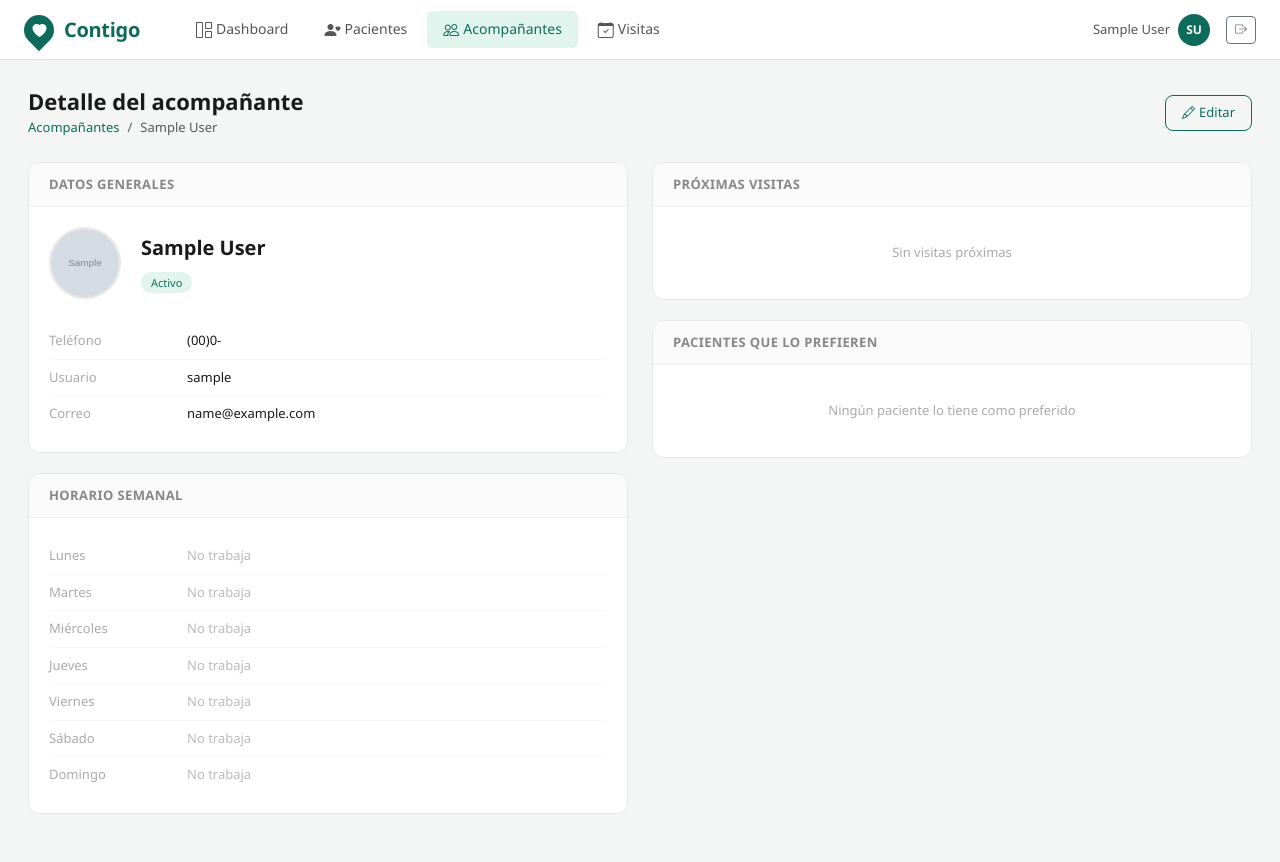
After one commit to brewermawa/contigo, a Django app: page /acompanantes/1/ in a window 1280 px wide. The commit adds this page. Run offline with Django 5.2, Linux system fonts and the light colour scheme; a user stored in the database is signed in; tables that the repository leaves empty hold one stand-in row (values such as "Sample post"); grey boxes marked "Sample" are stand-in pictures.

Commit message:
Detalle de acompañante agregado

```diff
--- a/core/urls.py
+++ b/core/urls.py
@@ -19,4 +19,5 @@ urlpatterns = [
     path('pacientes/<int:pk>/comentario/', views.patient_comment_add, name='patient_comment_add'),
     path('pacientes/<int:pk>/activo/', views.patient_toggle_active, name='patient_toggle_active'),
     path('acompanantes/', views.companion_list, name='companion_list'),
+    path('acompanantes/<int:pk>/', views.companion_detail, name='companion_detail'),
 ]  + static(settings.MEDIA_URL, document_root=settings.MEDIA_ROOT)
--- a/core/views.py
+++ b/core/views.py
@@ -14,7 +14,7 @@ from .forms import (
     PatientCommentForm,
     PatientForm,
 )
-from .models import Address, Companion, Patient, Visit
+from .models import Address, Companion, Patient, Visit, CompanionSchedule
 
 
 @login_required
@@ -191,3 +191,29 @@ def companion_list(request):
     if request.headers.get('HX-Request'):
         return render(request, 'core/companion_list_partial.html', context)
     return render(request, 'core/companion_list.html', context)
+
+
+@login_required
+def companion_detail(request, pk):
+    companion = get_object_or_404(
+        Companion.objects.select_related('user').prefetch_related('schedules'),
+        pk=pk
+    )
+
+    schedule_by_day = {s.weekday: s for s in companion.schedules.all()}
+    week = [
+        {'name': label, 'schedule': schedule_by_day.get(value)}
+        for value, label in CompanionSchedule.Weekday.choices
+    ]
+
+    upcoming_visits = companion.visits.filter(
+        date__gte=timezone.localdate(),
+        status__in=[Visit.Status.PENDING, Visit.Status.SCHEDULED],
+    ).select_related('patient').order_by('date', 'start_time')[:5]
+
+    return render(request, 'core/companion_detail.html', {
+        'companion': companion,
+        'week': week,
+        'upcoming_visits': upcoming_visits,
+        'preferred_patients': companion.preferred_patients.filter(active=True),
+    })
--- /dev/null
+++ b/static/core/css/companion_detail.css
@@ -0,0 +1,104 @@
+.companion-header {
+  display: flex;
+  align-items: center;
+  gap: 1.25rem;
+  margin-bottom: 1.5rem;
+}
+
+.companion-photo {
+  width: 72px;
+  height: 72px;
+  border-radius: 50%;
+  object-fit: cover;
+  border: 2px solid #e8e8e8;
+  flex-shrink: 0;
+}
+
+.companion-photo-placeholder {
+  width: 72px;
+  height: 72px;
+  border-radius: 50%;
+  background: var(--contigo-green-light);
+  color: var(--contigo-green);
+  display: flex;
+  align-items: center;
+  justify-content: center;
+  font-size: 24px;
+  font-weight: 600;
+  flex-shrink: 0;
+}
+
+.companion-full-name {
+  font-size: 20px;
+  font-weight: 600;
+  color: #1a1a1a;
+  margin: 0 0 6px;
+}
+
+.status-pill {
+  font-size: 11px;
+  font-weight: 500;
+  padding: 3px 10px;
+  border-radius: 20px;
+}
+
+.status-pill.active {
+  background: #E1F5EE;
+  color: #0F6E56;
+}
+
+.status-pill.inactive {
+  background: #f0f0f0;
+  color: #888;
+}
+
+.day-off {
+  color: #bbb;
+}
+
+/* ── Upcoming visits ── */
+.visit-item {
+  display: flex;
+  align-items: center;
+  justify-content: space-between;
+  gap: 12px;
+  padding: 10px 0;
+  border-bottom: 1px solid #f8f8f8;
+}
+
+.visit-item:last-child {
+  border-bottom: none;
+}
+
+.visit-item-patient {
+  font-size: 13px;
+  font-weight: 500;
+}
+
+.visit-item-patient a,
+.preferred-link {
+  color: #1a1a1a;
+  text-decoration: none;
+  font-size: 13px;
+  font-weight: 500;
+}
+
+.visit-item-patient a:hover,
+.preferred-link:hover {
+  color: var(--contigo-green);
+  text-decoration: underline;
+}
+
+.visit-item-when {
+  font-size: 12px;
+  color: #888;
+  margin-top: 2px;
+}
+
+.visit-status {
+  font-size: 11px;
+  font-weight: 500;
+  padding: 3px 10px;
+  border-radius: 20px;
+  white-space: nowrap;
+}
--- /dev/null
+++ b/templates/core/companion_detail.html
@@ -0,0 +1,141 @@
+{% extends 'base.html' %}
+{% load static %}
+
+{% block title %}{{ companion.user.get_full_name|default:companion.user.username }} — Contigo{% endblock %}
+
+{% block extra_css %}
+<link href="{% static 'core/css/detail.css' %}" rel="stylesheet">
+<link href="{% static 'core/css/companion_detail.css' %}" rel="stylesheet">
+{% endblock %}
+
+{% block content %}
+
+<div class="page-header d-flex align-items-center justify-content-between">
+  <div>
+    <h1>Detalle del acompañante</h1>
+    <nav aria-label="breadcrumb">
+      <ol class="breadcrumb">
+        <li class="breadcrumb-item"><a href="{% url 'companion_list' %}">Acompañantes</a></li>
+        <li class="breadcrumb-item active">
+          {{ companion.user.get_full_name|default:companion.user.username }}
+        </li>
+      </ol>
+    </nav>
+  </div>
+  <a href="#" class="btn btn-outline-contigo">
+    <i class="bi bi-pencil me-1"></i>Editar
+  </a>
+</div>
+
+<div class="row g-4">
+  <div class="col-12 col-lg-6">
+
+    <!-- Datos generales -->
+    <div class="detail-card">
+      <div class="detail-card-header">Datos generales</div>
+      <div class="detail-card-body">
+        <div class="companion-header">
+          {% if companion.picture %}
+            <img src="{{ companion.picture.url }}" class="companion-photo"
+                 alt="{{ companion.user.first_name }}">
+          {% else %}
+            <div class="companion-photo-placeholder">
+              {{ companion.user.first_name|first|upper }}{{ companion.user.last_name|first|upper }}
+            </div>
+          {% endif %}
+          <div>
+            <p class="companion-full-name">
+              {{ companion.user.get_full_name|default:companion.user.username }}
+            </p>
+            {% if companion.user.is_active %}
+              <span class="status-pill active">Activo</span>
+            {% else %}
+              <span class="status-pill inactive">Inactivo</span>
+            {% endif %}
+          </div>
+        </div>
+
+        <div class="detail-row">
+          <span class="detail-label">Teléfono</span>
+          <span class="detail-value">{{ companion.formatted_phone }}</span>
+        </div>
+        <div class="detail-row">
+          <span class="detail-label">Usuario</span>
+          <span class="detail-value">{{ companion.user.username }}</span>
+        </div>
+        <div class="detail-row">
+          <span class="detail-label">Correo</span>
+          <span class="detail-value">
+            {% if companion.user.email %}{{ companion.user.email }}{% else %}—{% endif %}
+          </span>
+        </div>
+      </div>
+    </div>
+
+    <!-- Horario semanal -->
+    <div class="detail-card">
+      <div class="detail-card-header">Horario semanal</div>
+      <div class="detail-card-body">
+        {% for day in week %}
+        <div class="detail-row">
+          <span class="detail-label">{{ day.name }}</span>
+          {% if day.schedule %}
+            <span class="detail-value">
+              {{ day.schedule.start_time|time:"H:i" }} – {{ day.schedule.end_time|time:"H:i" }}
+            </span>
+          {% else %}
+            <span class="day-off">No trabaja</span>
+          {% endif %}
+        </div>
+        {% endfor %}
+      </div>
+    </div>
+
+  </div>
+
+  <div class="col-12 col-lg-6">
+
+    <!-- Próximas visitas -->
+    <div class="detail-card">
+      <div class="detail-card-header">Próximas visitas</div>
+      <div class="detail-card-body">
+        {% for visit in upcoming_visits %}
+          <div class="visit-item">
+            <div>
+              <div class="visit-item-patient">
+                <a href="{% url 'patient_detail' visit.patient.pk %}">
+                  {{ visit.patient.first_name }} {{ visit.patient.last_name }}
+                </a>
+              </div>
+              <div class="visit-item-when">
+                {{ visit.date|date:"d/m/Y" }} · {{ visit.start_time|time:"H:i" }} – {{ visit.end_time|time:"H:i" }}
+              </div>
+            </div>
+            <span class="visit-status badge-{{ visit.status }}">{{ visit.get_status_display }}</span>
+          </div>
+        {% empty %}
+          <div class="empty-section">Sin visitas próximas</div>
+        {% endfor %}
+      </div>
+    </div>
+
+    <!-- Pacientes preferentes -->
+    <div class="detail-card">
+      <div class="detail-card-header">Pacientes que lo prefieren</div>
+      <div class="detail-card-body">
+        {% for patient in preferred_patients %}
+          <div class="detail-row">
+            <a href="{% url 'patient_detail' patient.pk %}" class="preferred-link">
+              {{ patient.first_name }} {{ patient.last_name }}
+            </a>
+          </div>
+        {% empty %}
+          <div class="empty-section">Ningún paciente lo tiene como preferido</div>
+        {% endfor %}
+      </div>
+    </div>
+
+  </div>
+</div>
+
+{% endblock %}
--- a/templates/core/patient_detail.html
+++ b/templates/core/patient_detail.html
@@ -4,7 +4,7 @@
 {% block title %}{{ patient.first_name }} {{ patient.last_name }} — Contigo{% endblock %}
 
 {% block extra_css %}
-<link href="{% static 'core/css/patient_detail.css' %}" rel="stylesheet">
+<link href="{% static 'core/css/detail.css' %}" rel="stylesheet">
 {% endblock %}
 
 {% block content %}
```
Also changed, not shown: templates/core/companion_list_partial.html (+4 -6 lines), static/core/css/detail.css (renamed from static/core/css/patient_detail.css).
